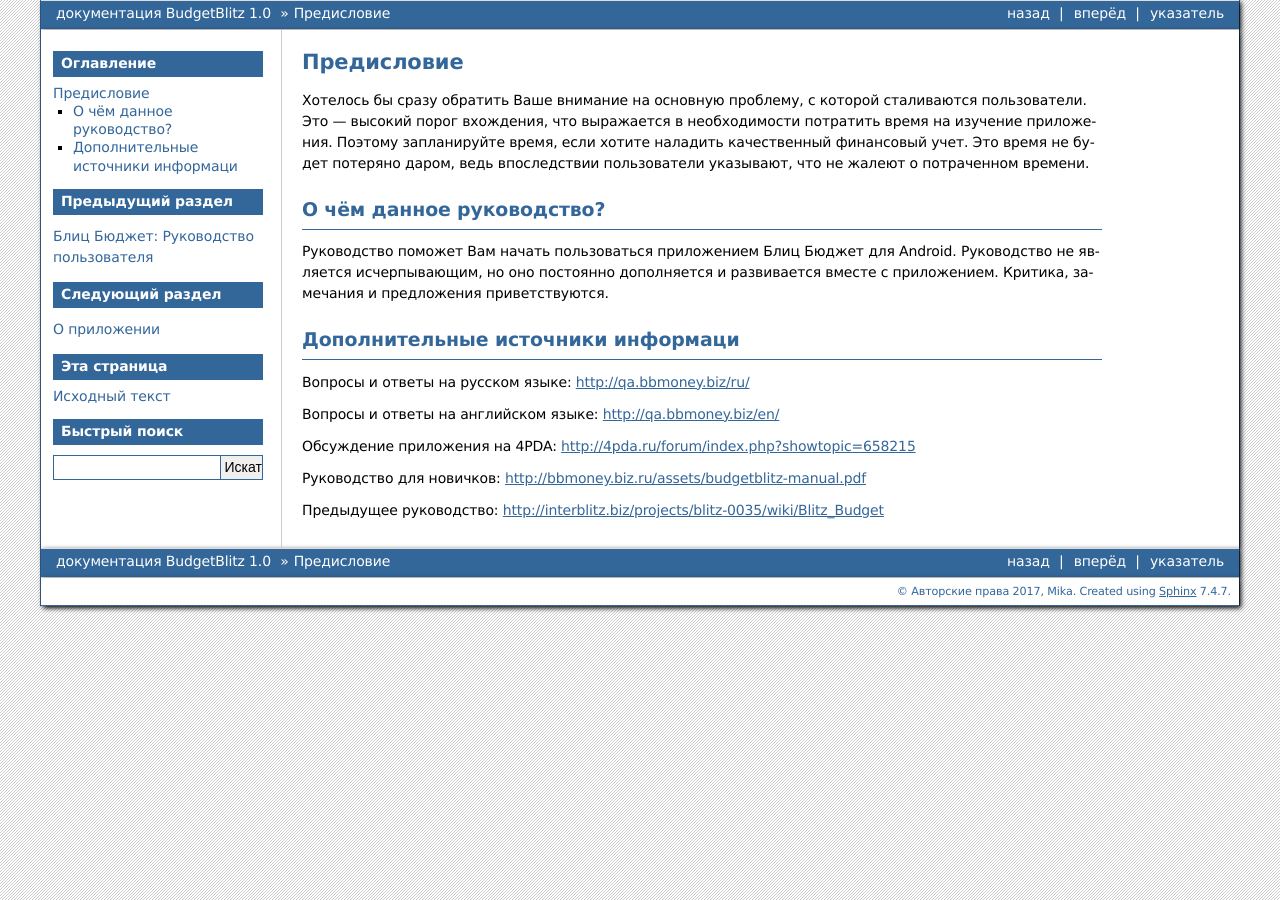
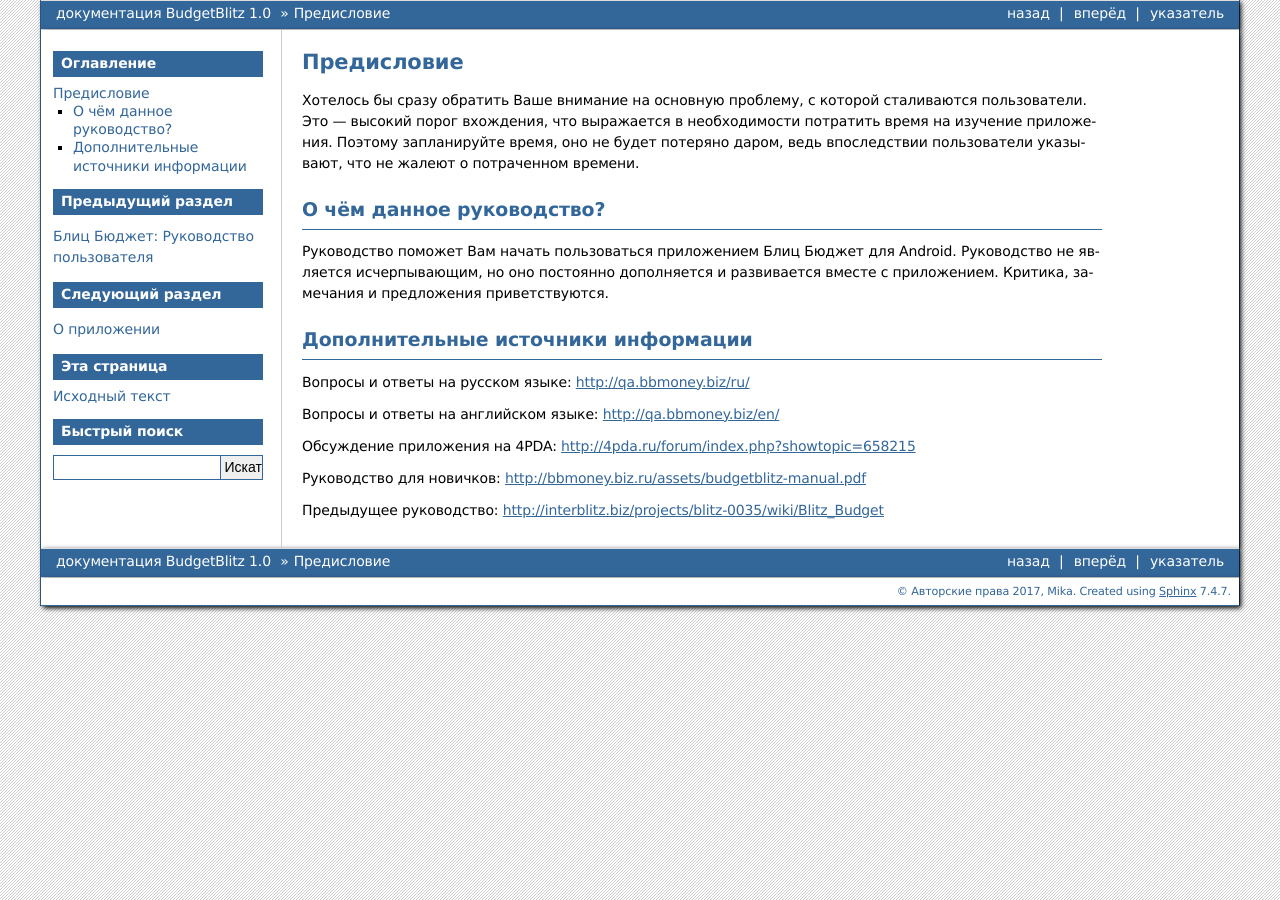
Before and after one commit to interblitz/BudgetBlitz-Manual, a Sphinx documentation site: the page built from ru/source/preface.rst, in a window 1280 px wide. Built offline with Sphinx 7.4.7, drawn with Linux system fonts in a browser that asks for light colours.

Commit message:
Начало работы и испрпвлены ошибки

```diff
--- a/ru/source/about.rst
+++ b/ru/source/about.rst
@@ -12,8 +12,6 @@
 .. image:: images/about-010-main-screen.png
   :width: 25%
 .. image:: images/about-170-pie.png
-  :width: 25%
-.. image:: images/about-180-bars.png
   :width: 25%
 .. image:: images/about-190-lines.png
   :width: 25%
--- a/ru/source/preface.rst
+++ b/ru/source/preface.rst
@@ -4,16 +4,15 @@
 ===========
 
 Хотелось бы сразу обратить Ваше внимание на основную проблему, с которой сталиваются пользователи. Это --- высокий порог вхождения,
-что выражается в необходимости потратить время на изучение приложения. Поэтому запланируйте время, если хотите наладить качественный финансовый учет.
-Это время не будет потеряно даром, ведь впоследствии пользователи указывают, что не жалеют о потраченном времени.
+что выражается в необходимости потратить время на изучение приложения. Поэтому запланируйте время, оно не будет потеряно даром, ведь впоследствии пользователи указывают, что не жалеют о потраченном времени.
 
 О чём данное руководство?
 -------------------------
 
 Руководство поможет Вам начать пользоваться приложением |бб|. Руководство не является исчерпывающим, но оно постоянно дополняется и развивается вместе с приложением. Критика, замечания и предложения приветствуются.
 
-Дополнительные источники информаци
-----------------------------------
+Дополнительные источники информации
+-----------------------------------
 
 Вопросы и ответы на русском языке: http://qa.bbmoney.biz/ru/
 
```
Also changed, not shown: ru/source/getting-started.rst (+21 -3 lines).
